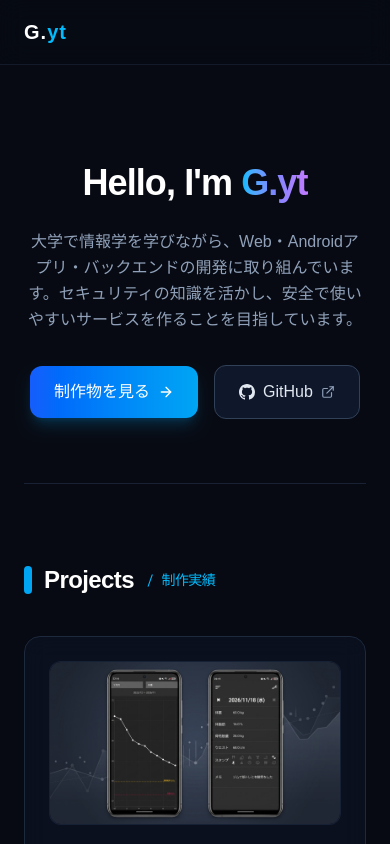
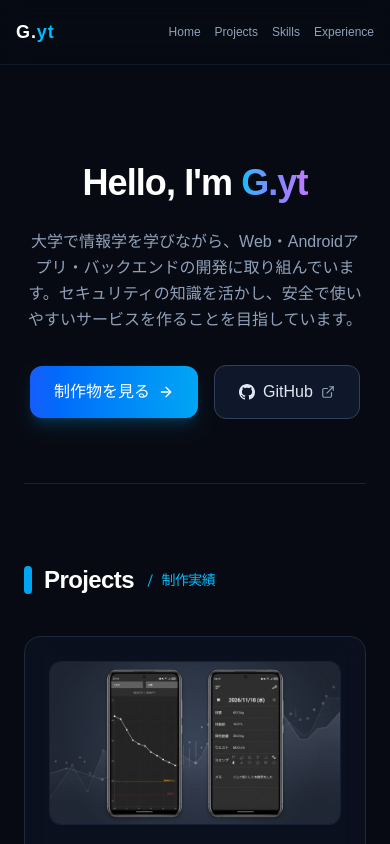
Before and after one commit to Gyt-18h/my-portfolio, a Next.js app: page / in a window 390 px wide. Shown: the top 844 px of the page. Built offline with nearby package versions, Linux system fonts and the light colour scheme.

Commit message:
style:スマホにnavボタン対応

```diff
--- a/src/components/Header.tsx
+++ b/src/components/Header.tsx
@@ -1,8 +1,6 @@
-// src/components/Header.tsx
 import Link from "next/link";
 
 export default function Header() {
-  // 指定の順番に更新し、About と Contact を削除
   const navItems = [
     { label: "Home", href: "#home" },
     { label: "Projects", href: "#projects" },
@@ -12,16 +10,16 @@ export default function Header() {
 
   return (
     <header className="fixed top-0 left-0 right-0 z-50 bg-[#070a13]/80 backdrop-blur-md border-b border-slate-800/60">
-      <div className="w-full px-6 sm:px-12 lg:px-16 h-16 flex items-center justify-between">
-        <Link href="/" className="text-xl font-bold text-white tracking-wider">
+      <div className="w-full px-4 sm:px-12 lg:px-16 h-16 flex items-center justify-between gap-3">
+        <Link href="/" className="text-lg sm:text-xl font-bold text-white tracking-wider shrink-0">
           G.<span className="text-sky-400">yt</span>
         </Link>
-        <nav className="hidden md:flex items-center gap-8 text-sm font-medium text-slate-400">
+        <nav aria-label="メインナビゲーション" className="flex items-center gap-3.5 sm:gap-8 text-xs sm:text-sm font-medium text-slate-400">
           {navItems.map((item) => (
             <a
               key={item.label}
               href={item.href}
-              className="hover:text-sky-400 transition-colors"
+              className="whitespace-nowrap hover:text-sky-400 transition-colors"
             >
               {item.label}
             </a>
```
